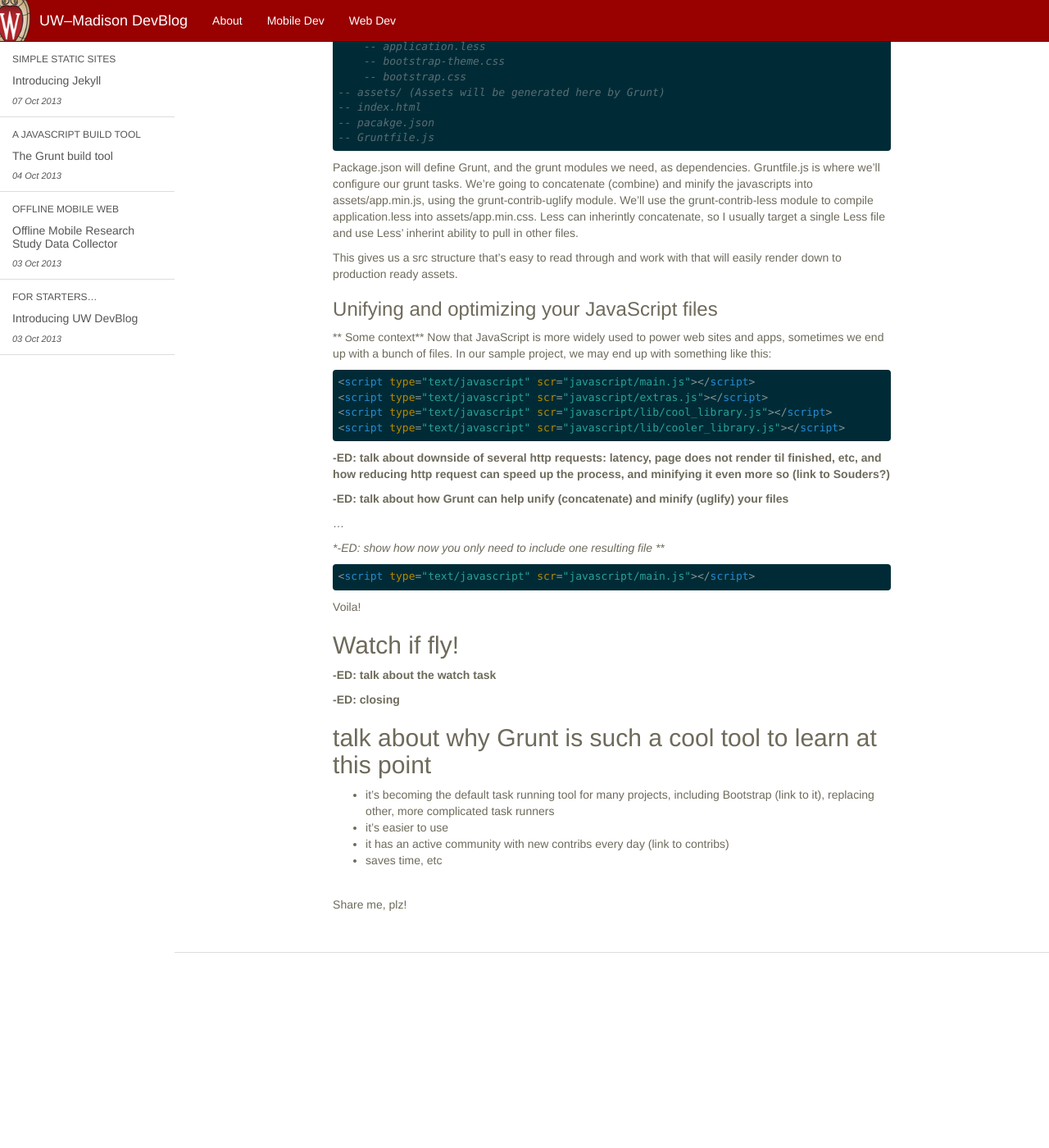
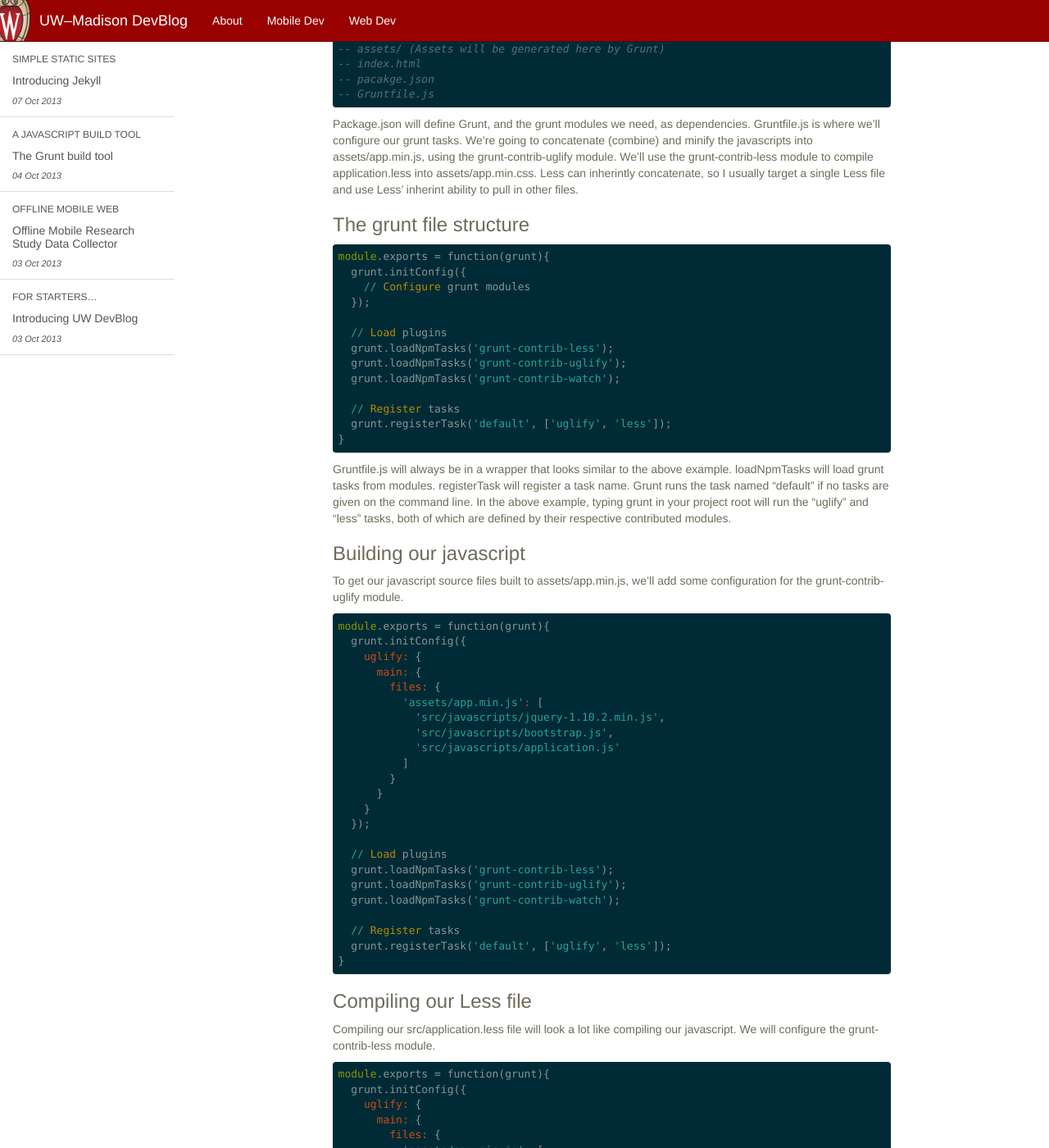
Before and after one commit to UWMadisonUcomm/devblog, a Jekyll site: the page built from _posts/2013-10-4-grunt-build-tool.markdown, in a window 1280 px wide and 1400 px high, scrolled down 824 px. Shown: the whole window at 82% size. Built offline with Jekyll 4.4.1, drawn with Linux system fonts in a browser that asks for light colours; nearby versions of some CDN libraries; Markdown is read by kramdown in place of the engine named in the settings; before the commit the page ends 1986 px from its top, so only the background shows below that; some of the changed text lies outside the part shown.

Commit message:
Grunt updated.

````diff
--- a/_posts/2013-10-4-grunt-build-tool.markdown
+++ b/_posts/2013-10-4-grunt-build-tool.markdown
@@ -24,13 +24,11 @@
 ## How to get started with Grunt
 Read Grunt's [Getting Started](http://gruntjs.com/getting-started) guide to learn how to install Grunt and get up and running. You'll need [Node.js](http://nodejs.org/).
 
-## An example web project
+## Example Project ##
 
 We're going to run through a very simple example web project. The example code can be found here:
 
 [https://github.com/UWMadisonUcomm/grunt-simple-example](https://github.com/UWMadisonUcomm/grunt-simple-example)
-
-## The layout
 
 Our project consists of a few javascript libraries, and an application javascript file. We also have a Less stylesheet that will pull in some other CSS. We'll be "compiling" all of this down to two minified production ready assets in the assets/ folder. The structure looks like this:
 
@@ -52,37 +50,151 @@
 
 Package.json will define Grunt, and the grunt modules we need, as dependencies. Gruntfile.js is where we'll configure our grunt tasks. We're going to concatenate (combine) and minify the javascripts into assets/app.min.js, using the grunt-contrib-uglify module. We'll use the grunt-contrib-less module to compile application.less into assets/app.min.css. Less can inherintly concatenate, so I usually target a single Less file and use Less' inherint ability to pull in other files.
 
-This gives us a src structure that's easy to read through and work with that will easily render down to production ready assets.
+### The grunt file structure ###
 
-### Unifying and optimizing your JavaScript files
-** Some context**
-Now that JavaScript is more widely used to power web sites and apps, sometimes we end up with a bunch of files. In our sample project, we may end up with something like this:
+```javascript
+module.exports = function(grunt){
+  grunt.initConfig({
+    // Configure grunt modules
+  });
 
-```html
-<script type="text/javascript" scr="javascript/main.js"></script>
-<script type="text/javascript" scr="javascript/extras.js"></script>
-<script type="text/javascript" scr="javascript/lib/cool_library.js"></script>
-<script type="text/javascript" scr="javascript/lib/cooler_library.js"></script>
-```
-**-ED: talk about downside of several http requests: latency, page does not render til finished, etc, and how reducing http request can speed up the process, and minifying it even more so (link to Souders?)**
+  // Load plugins
+  grunt.loadNpmTasks('grunt-contrib-less');
+  grunt.loadNpmTasks('grunt-contrib-uglify');
+  grunt.loadNpmTasks('grunt-contrib-watch');
 
-**-ED: talk about how Grunt can help unify (concatenate) and minify (uglify) your files**
-
-...
-
-**-ED: show how now you only need to include one resulting file ***
-```html
-<script type="text/javascript" scr="javascript/main.js"></script>
+  // Register tasks
+  grunt.registerTask('default', ['uglify', 'less']);
+}
 ```
 
-Voila!
+Gruntfile.js will always be in a wrapper that looks similar to the above example. loadNpmTasks will load grunt tasks from modules. registerTask will register a task name.
+Grunt runs the task named "default" if no tasks are given on the command line. In the above example, typing grunt in your project root will run the "uglify" and "less" tasks, both of which are defined by their respective contributed modules.
 
-## Watch if fly!
-**-ED: talk about the watch task**
+### Building our javascript ###
 
-**-ED: closing**
-## talk about why Grunt is such a cool tool to learn at this point
-- it's becoming the default task running tool for many projects, including Bootstrap (link to it), replacing other, more complicated task runners
-- it's easier to use
-- it has an active community with new contribs every day (link to contribs)
-- saves time, etc
+To get our javascript source files built to assets/app.min.js, we'll add some configuration for the grunt-contrib-uglify module.
+
+```javascript
+module.exports = function(grunt){
+  grunt.initConfig({
+    uglify: {
+      main: {
+        files: {
+          'assets/app.min.js': [
+            'src/javascripts/jquery-1.10.2.min.js',
+            'src/javascripts/bootstrap.js',
+            'src/javascripts/application.js'
+          ]
+        }
+      }
+    }
+  });
+
+  // Load plugins
+  grunt.loadNpmTasks('grunt-contrib-less');
+  grunt.loadNpmTasks('grunt-contrib-uglify');
+  grunt.loadNpmTasks('grunt-contrib-watch');
+
+  // Register tasks
+  grunt.registerTask('default', ['uglify', 'less']);
+}
+```
+
+### Compiling our Less file ###
+
+Compiling our src/application.less file will look a lot like compiling our javascript. We will configure the grunt-contrib-less module.
+
+```javascript
+module.exports = function(grunt){
+  grunt.initConfig({
+    uglify: {
+      main: {
+        files: {
+          'assets/app.min.js': [
+            'src/javascripts/jquery-1.10.2.min.js',
+            'src/javascripts/bootstrap.js',
+            'src/javascripts/application.js'
+          ]
+        }
+      }
+    },
+    less: {
+      application: {
+        options: {
+          yuicompress: true
+        },
+        files: {
+          "assets/app.min.css": "src/stylesheets/application.less"
+        }
+      }
+    }
+  });
+
+  // Load plugins
+  grunt.loadNpmTasks('grunt-contrib-less');
+  grunt.loadNpmTasks('grunt-contrib-uglify');
+  grunt.loadNpmTasks('grunt-contrib-watch');
+
+  // Register tasks
+  grunt.registerTask('default', ['uglify', 'less']);
+}
+```
+
+Here we've passed an option to the less parser. We've told it to use yuicompressor to compress the final CSS output. The application.less file itself pulls in the other CSS assets in the src directory, in the order it needs them. By specifying to import the files as less, by using @import (less), in the import statements, we've told Less to process the css stylesheets as less files, which will cause them to be concatenated rather than writing out an @import line in the final css stylesheet.
+
+At this point, running grunt from the command line should successfully build assets/app.min.js, and assets/app.min.css. We've told it to run the uglify and less tasks by default.
+
+### Watching for changes ###
+
+Grunt has a watch module that can watch for changes in certain files, and execute commands when changes are detected. We'd like to execute the uglify task when javascript sources files are changed, and the less task when less files are changed. Our final Gruntfile.js should look like this:
+
+```javascript
+module.exports = function(grunt){
+  grunt.initConfig({
+    uglify: {
+      main: {
+        files: {
+          'assets/app.min.js': [
+            'src/javascripts/jquery-1.10.2.min.js',
+            'src/javascripts/bootstrap.js',
+            'src/javascripts/application.js'
+          ]
+        }
+      }
+    },
+    less: {
+      application: {
+        options: {
+          yuicompress: true
+        },
+        files: {
+          "assets/app.min.css": "src/stylesheets/application.less"
+        }
+      }
+    },
+    watch: {
+      javascripts: {
+        files: ['src/javascripts/**/*'],
+        tasks: ['uglify']
+      },
+      stylesheets: {
+        files: ['src/stylesheets/**/*'],
+        tasks: ['less']
+      }
+    }
+  });
+
+  // Load plugins
+  grunt.loadNpmTasks('grunt-contrib-less');
+  grunt.loadNpmTasks('grunt-contrib-uglify');
+  grunt.loadNpmTasks('grunt-contrib-watch');
+
+  // Register tasks
+  grunt.registerTask('default', ['uglify', 'less']);
+}
+```
+
+Now, when we type "grunt watch" on the command line in our project, we'll see that grunt is watching for changes. Try editing the javascript or less source files, and grunt should rebuild the final assets automatically when you save your changes.
+
+## Final thoughts ##
````
Also changed, not shown: other parts of _posts/2013-10-4-grunt-build-tool.markdown (+1 -1 lines).
